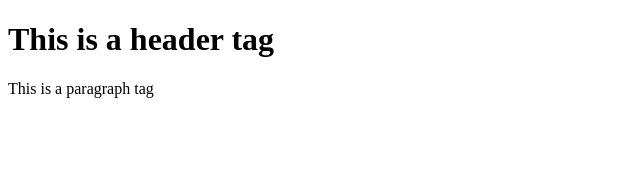
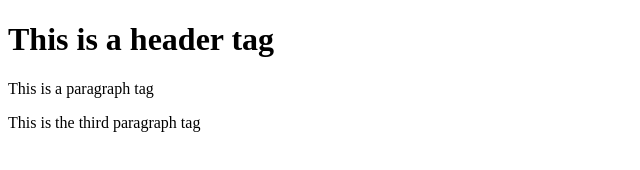
Before and after one commit to kyngsly/learning-git, a plain HTML site: page index.html in a window 1280 px wide. Shown: the whole page, without its empty margins (0-640 px from the left). Drawn offline with Linux system fonts and the light colour scheme.

Commit message:
added some html

```diff
--- a/index.html
+++ b/index.html
@@ -3,5 +3,6 @@
 <body>
   <h1> This is a header tag </h1>
   <p>This is a paragraph tag </p>
+   <p>This is the third paragraph tag </p>
 </body>
 </html>
```
